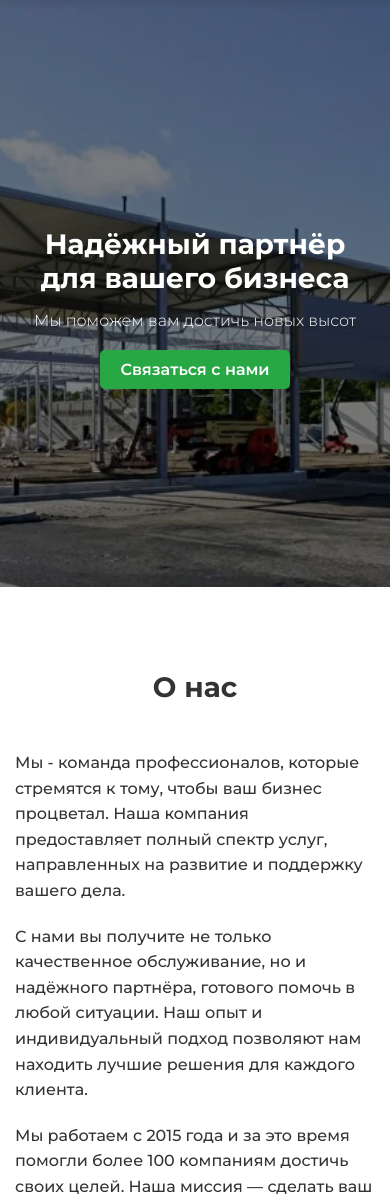
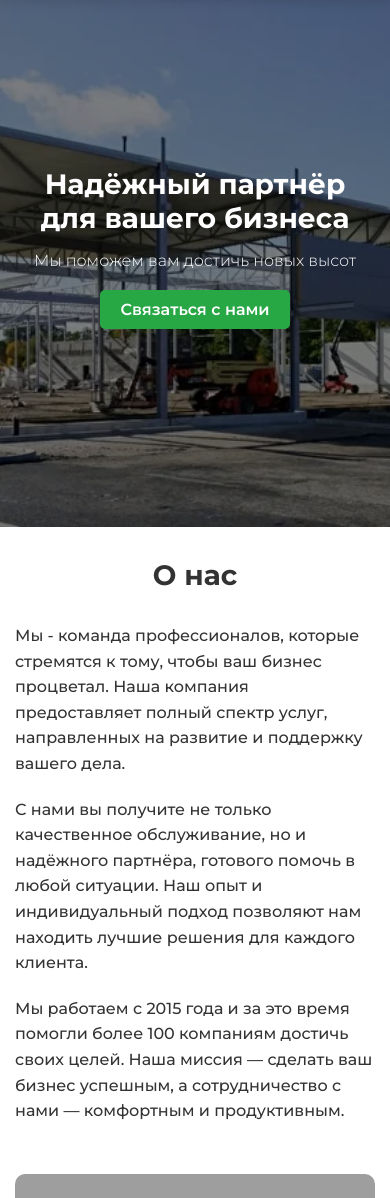
Before and after one commit to BulatKSMNT/Web_site_Lider, a Django app: page / in a window 390 px wide. Shown: the part 64-1262 px from the top of the page. Run offline with Django 4.2, Linux system fonts and the light colour scheme; grey boxes are pictures that could not be loaded.

Commit message:
Доделал адаптив + отступы + js. Надо встраивать шаблоны в каталог и отзывы. В дальнейшем можно еще допилить адаптив меню на уровне 500-700px + ctrl_p

```diff
--- a/lider_project/core/static/core/css/style.css
+++ b/lider_project/core/static/core/css/style.css
@@ -128,7 +128,7 @@ header .burger-menu.active span:nth-child(3) {
     color: #fff;
     padding: 0 20px;
     position: relative;
-    margin-top: 80px;
+    margin-top: 0; /* Убрано, так как JavaScript учитывает хедер */
 }
 
 .hero::before {
@@ -174,20 +174,16 @@ header .burger-menu.active span:nth-child(3) {
 
 /* Section Styles */
 section {
-    padding: 80px 0;
+    padding: 30px 0; /* Уменьшено до минимального значения */
     box-sizing: border-box;
 }
 
-/* Убираем padding-top для всех секций, кроме #contact */
-section:not(.hero) {
-    padding-top: 80px;
-}
-
+/* Удаляем конфликтное правило */
 section h2 {
     font-size: 36px;
     font-weight: 700;
     text-align: center;
-    margin-bottom: 50px;
+    margin-bottom: 20px; /* Уменьшено с 30px */
 }
 
 /* About Section */
@@ -284,7 +280,6 @@ section h2 {
 /* Services Section */
 .services {
     background-color: #fff;
-    padding-top: 40px;
 }
 
 .services h2 {
@@ -383,7 +378,7 @@ section h2 {
 .step-icon {
     width: 60px;
     height: 60px;
-    /*background-color: #28a745;*/
+
     border-radius: 50%;
     display: flex;
     align-items: center;
@@ -395,8 +390,7 @@ section h2 {
 .step-icon img {
     width: 60px;
     height: 60px;
-    color: #28a745;
-/*    filter: invert(100%) sepia(0%) saturate(0%) hue-rotate(0deg) brightness(100%) contrast(100%);  Белый цвет иконки */
+
 }
 
 .step h3 {
@@ -518,8 +512,7 @@ section h2 {
 /* Contact Section */
 #contact {
     background-color: #f9f9f9;
-    padding: 80px 0;
-    padding-top: 160px;
+    padding: 10px 0; /* Минимальный padding */
 }
 
 #contact .contact-container {
@@ -653,7 +646,7 @@ footer nav ul li a:hover {
 }
 
 footer .logo img {
-    height: 150px;
+    height: 50px;
 }
 
 /* Media Queries for Responsive Design */
@@ -709,7 +702,6 @@ footer .logo img {
     /* Hero */
     .hero {
         height: 70vh;
-        margin-top: 60px;
         padding: 0 15px;
     }
 
@@ -730,16 +722,12 @@ footer .logo img {
 
     /* Sections */
     section {
-        padding: 40px 0;
-    }
-
-    section:not(.hero) {
-        padding-top: 60px;
+        padding: 8px 0;
     }
 
     section h2 {
         font-size: 28px;
-        margin-bottom: 30px;
+        margin-bottom: 15px;
     }
 
     /* About */
@@ -768,10 +756,6 @@ footer .logo img {
     }
 
     /* Services */
-    .services {
-        padding-top: 30px;
-    }
-
     .services h2 {
         font-size: 32px;
         margin-bottom: 15px;
@@ -869,7 +853,7 @@ footer .logo img {
 
     /* Contact */
     #contact {
-        padding-top: 110px;
+        padding: 8px 0;
     }
 
     #contact .contact-container {
@@ -904,7 +888,7 @@ footer .logo img {
     }
 
     footer .logo img {
-        height: 100px;
+        height: 40px;
     }
 }
 
@@ -934,11 +918,7 @@ footer .logo img {
 
     /* Sections */
     section {
-        padding: 50px 0;
-    }
-
-    section:not(.hero) {
-        padding-top: 70px;
+        padding: 9px 0;
     }
 
     /* About */
@@ -957,10 +937,6 @@ footer .logo img {
     }
 
     /* Services */
-    .services {
-        padding-top: 35px;
-    }
-
     .services h2 {
         font-size: 40px;
     }
--- a/lider_project/core/templates/core/base.html
+++ b/lider_project/core/templates/core/base.html
@@ -6,7 +6,7 @@
     <title>LIDER - Надёжный партнёр</title>
     <link href="https://fonts.googleapis.com/css2?family=Montserrat:wght@300;500;600;700&display=swap" rel="stylesheet">
     {% load static %}
-    <link rel="stylesheet" href="{% static 'core/css/style.css' %}">
+    <link rel="stylesheet" href="{% static 'core/css/style.css' %}?v=1.1">
 </head>
 <body>
     <header>
```
Also changed, not shown: lider_project/core/static/core/js/script.js (+28 -28 lines), lider_project/core/templates/core/index.html (+12 -11 lines).
